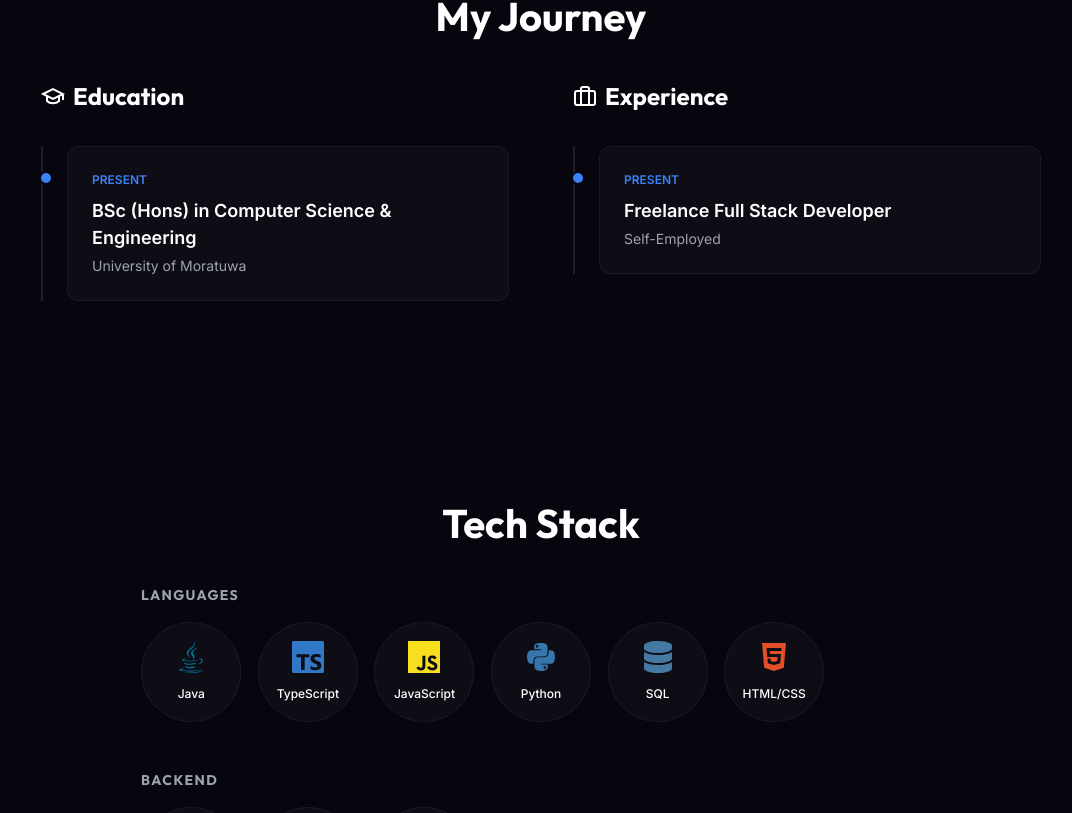
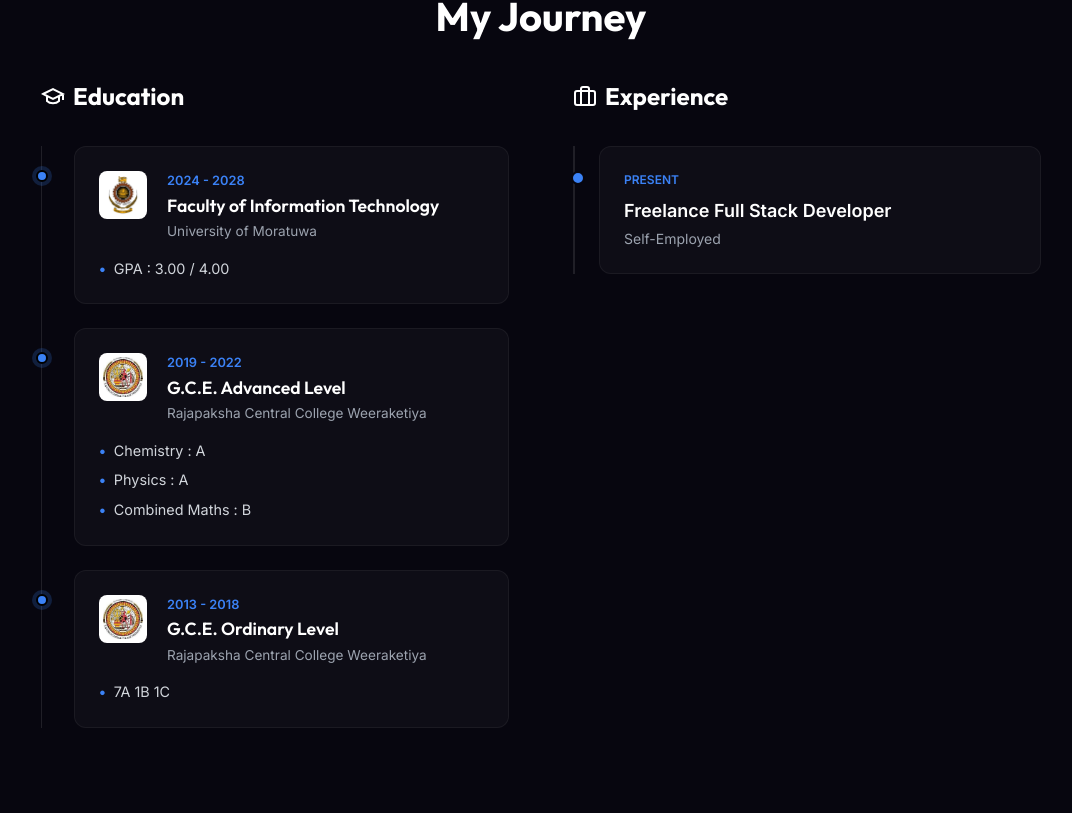
Before and after one commit to imalwic/Portfolio, a Next.js app: page / in a window 1280 px wide. Shown: the part 1682-2495 px from the top of the page, without its empty margins (99-1171 px from the left). Built offline with nearby package versions, Linux system fonts and the light colour scheme.

Commit message:
feat: enhance portfolio UI with premium features and custom timeline

```diff
--- a/src/app/page.module.css
+++ b/src/app/page.module.css
@@ -542,6 +542,116 @@
   color: var(--text-secondary);
 }
 
+/* Custom Timeline */
+.customTimeline {
+  display: flex;
+  flex-direction: column;
+  gap: 1.5rem;
+  border-left: 1px solid rgba(255, 255, 255, 0.1);
+  padding-left: 2rem;
+  position: relative;
+  margin-top: 1rem;
+}
+
+.customTimelineItem {
+  position: relative;
+}
+
+.timelineIndicator {
+  position: absolute;
+  left: -2.35rem;
+  top: 1.5rem;
+  width: 12px;
+  height: 12px;
+  border-radius: 50%;
+  background: #3b82f6;
+  border: 2px solid #000;
+  box-shadow: 0 0 0 4px rgba(59, 130, 246, 0.2);
+}
+
+.timelineCard {
+  background: rgba(255, 255, 255, 0.03);
+  border: 1px solid rgba(255, 255, 255, 0.05);
+  border-radius: 12px;
+  padding: 1.5rem;
+  transition: transform 0.2s, background 0.2s;
+}
+.timelineCard:hover {
+  background: rgba(255, 255, 255, 0.05);
+  transform: translateY(-2px);
+}
+
+.timelineHeader {
+  display: flex;
+  align-items: flex-start;
+  gap: 1.25rem;
+  margin-bottom: 1rem;
+}
+
+.timelineLogo {
+  width: 48px;
+  height: 48px;
+  border-radius: 8px;
+  background: white;
+  display: flex;
+  align-items: center;
+  justify-content: center;
+  overflow: hidden;
+  flex-shrink: 0;
+  padding: 4px;
+}
+.timelineLogo img {
+  width: 100%;
+  height: 100%;
+  object-fit: contain;
+}
+
+.timelineInfo {
+  display: flex;
+  flex-direction: column;
+}
+
+.timelineYear {
+  font-size: 0.8rem;
+  color: #3b82f6;
+  font-weight: 600;
+  margin-bottom: 0.25rem;
+}
+
+.timelineDegree {
+  font-size: 1.1rem;
+  font-weight: 600;
+  color: white;
+  margin: 0 0 0.25rem 0;
+  line-height: 1.3;
+}
+
+.timelineSchool {
+  font-size: 0.85rem;
+  color: var(--text-secondary);
+}
+
+.timelineDetails {
+  display: flex;
+  flex-direction: column;
+  gap: 0.5rem;
+  margin-top: 1rem;
+}
+
+.timelineDetails p {
+  font-size: 0.9rem;
+  color: #d1d5db;
+  margin: 0;
+  display: flex;
+  align-items: center;
+  gap: 0.5rem;
+}
+
+.bullet {
+  color: #3b82f6;
+  font-weight: bold;
+}
+
 /* Tech Stack */
 .techCategory {
   margin-bottom: 3rem;
--- a/src/app/page.tsx
+++ b/src/app/page.tsx
@@ -199,16 +199,75 @@ export default function Home() {
 
           <div className={styles.journeyGrid}>
             <div className={styles.journeyCol}>
-              <h3>
+              <h3 className={styles.journeyTitle}>
                 <svg xmlns="http://www.w3.org/2000/svg" width="24" height="24" viewBox="0 0 24 24" fill="none" stroke="currentColor" strokeWidth="2"><path d="M22 10v6M2 10l10-5 10 5-10 5z"></path><path d="M6 12v5c3 3 9 3 12 0v-5"></path></svg>
                 Education
               </h3>
-              <div className={styles.timeline}>
-                <div className={styles.timelineItem}>
-                  <div className={styles.timelineDate}>Present</div>
-                  <div className={styles.timelineTitle}>BSc (Hons) in Computer Science & Engineering</div>
-                  <div className={styles.timelineOrg}>University of Moratuwa</div>
+
+              <div className={styles.customTimeline}>
+
+                {/* UoM */}
+                <div className={styles.customTimelineItem}>
+                  <div className={styles.timelineIndicator}></div>
+                  <div className={styles.timelineCard}>
+                    <div className={styles.timelineHeader}>
+                      <div className={styles.timelineLogo}>
+                        <img src="/uom.png" alt="University of Moratuwa" />
+                      </div>
+                      <div className={styles.timelineInfo}>
+                        <span className={styles.timelineYear}>2024 - 2028</span>
+                        <h4 className={styles.timelineDegree}>Faculty of Information Technology</h4>
+                        <span className={styles.timelineSchool}>University of Moratuwa</span>
+                      </div>
+                    </div>
+                    <div className={styles.timelineDetails}>
+                      <p><span className={styles.bullet}>•</span> GPA : 3.00 / 4.00</p>
+                    </div>
+                  </div>
                 </div>
+
+                {/* A/Level */}
+                <div className={styles.customTimelineItem}>
+                  <div className={styles.timelineIndicator}></div>
+                  <div className={styles.timelineCard}>
+                    <div className={styles.timelineHeader}>
+                      <div className={styles.timelineLogo}>
+                        <img src="/rcc.jpg" alt="Rajapaksha Central College" />
+                      </div>
+                      <div className={styles.timelineInfo}>
+                        <span className={styles.timelineYear}>2019 - 2022</span>
+                        <h4 className={styles.timelineDegree}>G.C.E. Advanced Level</h4>
+                        <span className={styles.timelineSchool}>Rajapaksha Central College Weeraketiya</span>
+                      </div>
+                    </div>
+                    <div className={styles.timelineDetails}>
+                      <p><span className={styles.bullet}>•</span> Chemistry : A</p>
+                      <p><span className={styles.bullet}>•</span> Physics : A</p>
+                      <p><span className={styles.bullet}>•</span> Combined Maths : B</p>
+                    </div>
+                  </div>
+                </div>
+
+                {/* O/Level */}
+                <div className={styles.customTimelineItem}>
+                  <div className={styles.timelineIndicator}></div>
+                  <div className={styles.timelineCard}>
+                    <div className={styles.timelineHeader}>
+                      <div className={styles.timelineLogo}>
+                        <img src="/rcc.jpg" alt="Rajapaksha Central College" />
+                      </div>
+                      <div className={styles.timelineInfo}>
+                        <span className={styles.timelineYear}>2013 - 2018</span>
+                        <h4 className={styles.timelineDegree}>G.C.E. Ordinary Level</h4>
+                        <span className={styles.timelineSchool}>Rajapaksha Central College Weeraketiya</span>
+                      </div>
+                    </div>
+                    <div className={styles.timelineDetails}>
+                      <p><span className={styles.bullet}>•</span> 7A 1B 1C</p>
+                    </div>
+                  </div>
+                </div>
+
               </div>
             </div>
 
```
Also changed, not shown: public/rcc.jpg (added), public/uom.png (added).
